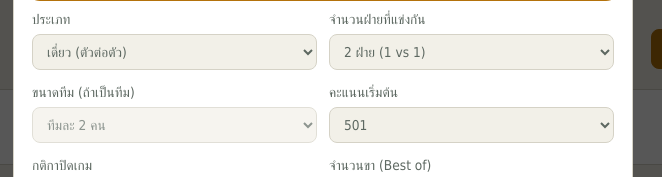
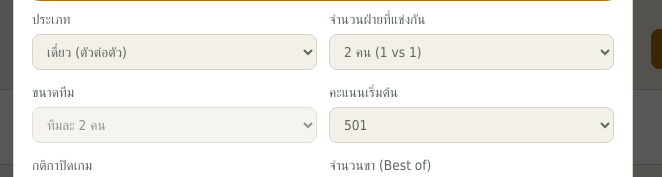
Before and after one commit to JLCCHANNAL/oche-dart-league, a plain HTML site: page index.html in a window 1280 px wide. Both pictures are taken after a click on the button "+ สร้างห้องแข่งขัน". Shown: the part 211-388 px from the top of the page, 317-979 px from the left. Drawn offline with nearby package versions, Linux system fonts and the light colour scheme; a web font is replaced by a local one.

Commit message:
Room setup: side-count labels follow single/team and team size

```diff
--- a/index.html
+++ b/index.html
@@ -787,12 +787,15 @@ const genCode=()=>'DART-'+Math.random().toString(16).slice(2,6).toUpperCase();
 function newRoom(o){const s=S.settings;return Object.assign({id:uid(),code:genCode(),name:'',type:'single',teamSize:2,score:s.score,out:s.out,bestOf:s.bestOf,roundLimit:s.roundLimit,sdT:s.sdT??50,sides:[{teamId:null,playerIds:[]},{teamId:null,playerIds:[]}],events:[],starter:0,created:Date.now(),finishedAt:null,introDone:false},o)}
 function playerOpts(sel){return `<option value="">— เว้นว่าง (รอผู้เล่นเข้าร่วม) —</option>`+S.players.map(p=>`<option value="${p.id}" ${sel===p.id?'selected':''}>${esc(p.name)} · ${esc(T(p.teamId)?.name||'ไม่มีทีม')}</option>`).join('')}
 function teamOpts(sel){return `<option value="">— เว้นว่าง (รอทีมเข้าร่วม) —</option>`+S.teams.map(t=>`<option value="${t.id}" ${sel===t.id?'selected':''}>${esc(t.name)} (${teamMembers(t.id).length} คน)</option>`).join('')}
+function nSideOpts(t,size,sel){return [2,3,4,5,6,7,8].map(n=>{const v=t==='team'?String(size):'1';
+  const lbl=t==='team'?(n+' ทีม ('+Array(n).fill(v).join('v')+' · ทีมละ '+size+' คน)'):(n===2?'2 คน (1 vs 1)':n+' คน ('+Array(n).fill('1').join(' vs ')+')');
+  return `<option value="${n}" ${n===sel?'selected':''}>${lbl}</option>`}).join('')}
 function createRoomModal(){const s=S.settings;
   openModal('สร้างห้องแข่งขัน',`<div class="form">
   <label class="full">ชื่อห้อง<input id="rf-name" placeholder="เช่น Ubon Open 2026 · รอบคัดเลือก" maxlength="60"></label>
   <label>ประเภท<select id="rf-type"><option value="single">เดี่ยว (ตัวต่อตัว)</option><option value="team">ทีม</option></select></label>
-  <label>จำนวนฝ่ายที่แข่งกัน<select id="rf-n">${[2,3,4,5,6,7,8].map(n=>`<option value="${n}">${n===2?'2 ฝ่าย (1 vs 1)':n+' ฝ่าย ('+Array(n).fill('1').join(' vs ')+')'}</option>`).join('')}</select></label>
-  <label>ขนาดทีม (ถ้าเป็นทีม)<select id="rf-size">${[2,3,4].map(n=>`<option value="${n}">ทีมละ ${n} คน</option>`).join('')}</select></label>
+  <label>จำนวนฝ่ายที่แข่งกัน<select id="rf-n">${nSideOpts('single',2,2)}</select></label>
+  <label>ขนาดทีม<select id="rf-size">${[2,3,4].map(n=>`<option value="${n}">ทีมละ ${n} คน</option>`).join('')}</select></label>
   <label>คะแนนเริ่มต้น<select id="rf-score">${[701,601,501,401,301,201].map(n=>`<option ${n===s.score?'selected':''}>${n}</option>`).join('')}</select></label>
   <label>กติกาปิดเกม<select id="rf-out">${Object.entries(OUT_LABEL).map(([k,v])=>`<option value="${k}" ${k===s.out?'selected':''}>${v}</option>`).join('')}</select></label>
   <label>จำนวนขา (Best of)<select id="rf-best">${[1,3,5,7,9].map(n=>`<option value="${n}" ${n===s.bestOf?'selected':''}>Best of ${n} (ชนะ ${Math.floor(n/2)+1})</option>`).join('')}</select></label>
@@ -808,9 +811,9 @@ function createRoomModal(){const s=S.settings;
     else{if(chosen.some(tid=>teamMembers(tid).length<1)){toast('ทีมที่เลือกยังไม่มีสมาชิก');return false}
       picks.forEach((tid,i)=>{if(tid){room.sides[i].teamId=tid;room.sides[i].playerIds=teamOrder(tid).slice(0,size)}})}
     S.rooms.unshift(room);save();toast('สร้างห้อง '+room.code+' แล้ว');render()}}]);
-  const sides=()=>{const t=$('#rf-type').value,n=+$('#rf-n').value;$('#rf-size').disabled=t!=='team';const keep=$$('.rf-side').map(x=>x.value);
+  const sides=()=>{const t=$('#rf-type').value,n=+$('#rf-n').value;$('#rf-n').innerHTML=nSideOpts(t,+$('#rf-size').value,n);$('#rf-size').disabled=t!=='team';const keep=$$('.rf-side').map(x=>x.value);
     $('#rf-sides').innerHTML=`<div class="form">${Array.from({length:n},(_,i)=>`<label>${n===2?(i?'AWAY':'HOME'):'ฝ่ายที่ '+(i+1)} ${t==='team'?'(ทีม)':'(ผู้เล่น)'}<select class="rf-side">${t==='team'?teamOpts(i===0&&!keep.length?me()?.teamId:keep[i]):playerOpts(i===0&&!keep.length?S.me:keep[i])}</select></label>`).join('')}</div><p class="muted small" style="margin:6px 0 0">ผลัดกันปาตามลำดับฝ่าย ใครปิดเกมได้ก่อนชนะ Leg · เว้นว่างไว้ให้ผู้เล่นกด “เข้าร่วม” เองได้</p>`};
-  $('#rf-type').onchange=sides;$('#rf-n').onchange=sides;sides();
+  $('#rf-type').onchange=sides;$('#rf-n').onchange=sides;$('#rf-size').onchange=sides;sides();
   $('#rf-quick-btn').onclick=async()=>{const n=$('#rf-quick').value.trim();if(!n){toast('พิมพ์ชื่อก่อน');return}if(!(await ensureGuest()))return;
     const p=withCode({id:uid(),name:n.slice(0,40),nick:'',emoji:EMOJIS[Math.floor(Math.random()*EMOJIS.length)],color:COLORS[Math.floor(Math.random()*COLORS.length)],teamId:null,role:'player',created:Date.now()});S.players.push(p);save();
     const empty=$$('.rf-side').find(x=>!x.value);sides();const s2=$$('.rf-side');const idx=empty?s2.findIndex((x,k)=>!x.value):-1;if($('#rf-type').value==='single'&&idx>=0)s2[idx].value=p.id;$('#rf-quick').value='';toast('เพิ่ม '+p.name+' แล้ว')}}
```
